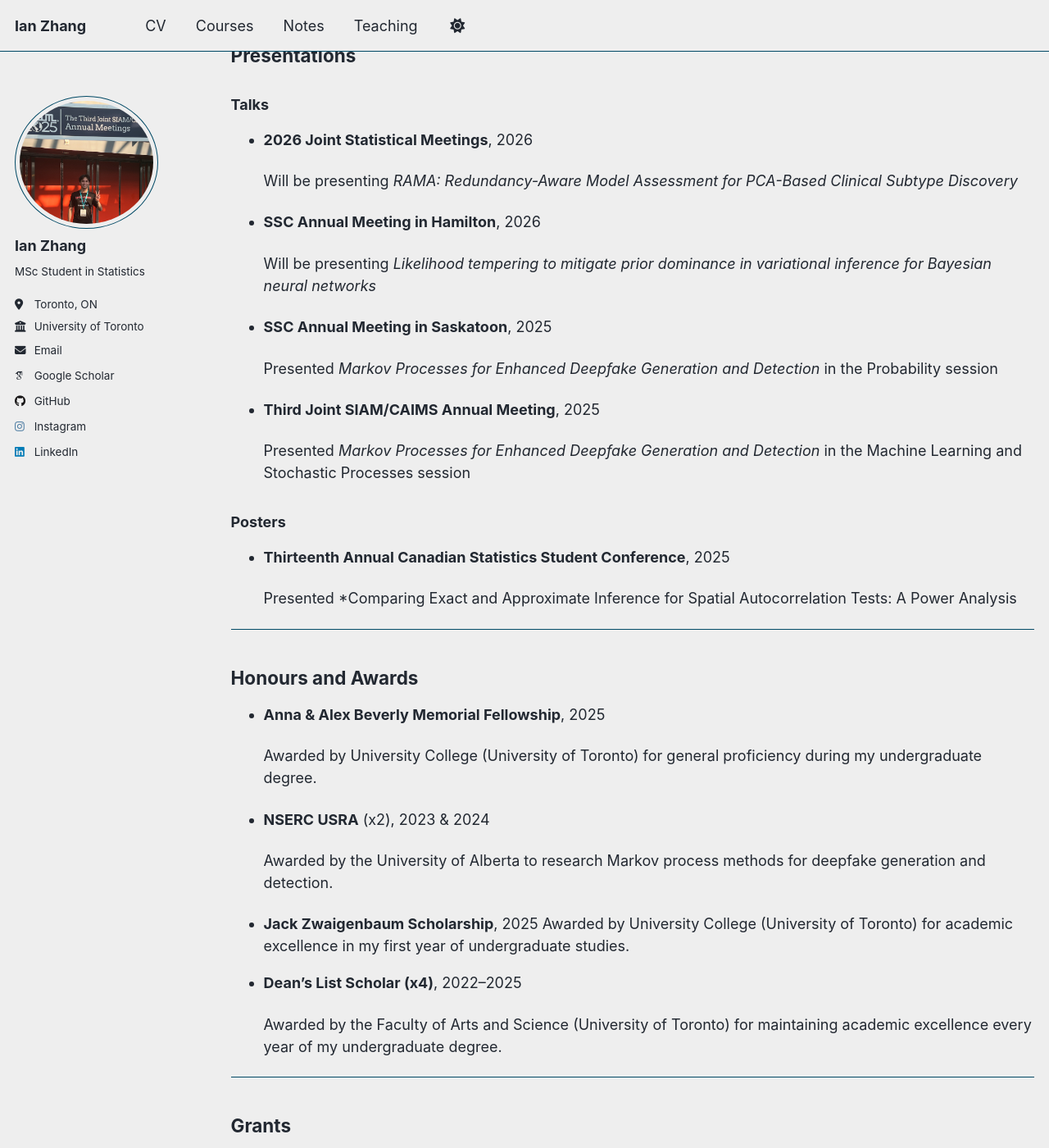
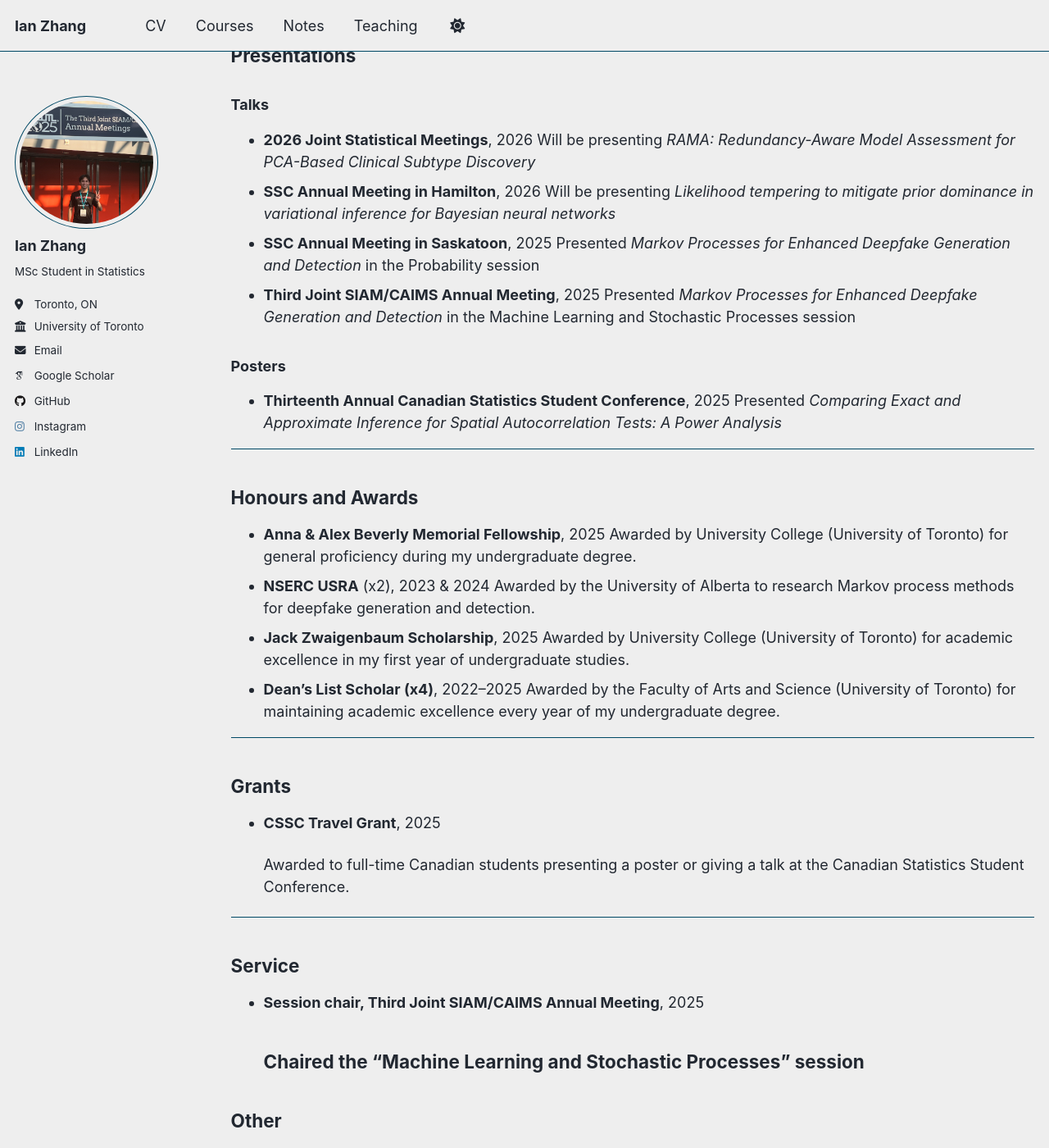
Before and after one commit to IanZhang42/ianwebsite, a Jekyll site: the page built from _pages/cv.md, in a window 1280 px wide and 1400 px high, scrolled down 1931 px. Shown: the whole window at 82% size. Built offline with Jekyll 4.4.1, drawn with Linux system fonts in a browser that asks for light colours; some web fonts are replaced; a script that is not in the unit is left out.

Commit message:
Update cv.md

```diff
--- a/_pages/cv.md
+++ b/_pages/cv.md
@@ -73,39 +73,30 @@ redirect_from:
 ### Talks
 
 - **2026 Joint Statistical Meetings**, 2026
-
   Will be presenting *RAMA: Redundancy-Aware Model Assessment for PCA-Based Clinical Subtype Discovery*
 - **SSC Annual Meeting in Hamilton**, 2026
-
   Will be presenting *Likelihood tempering to mitigate prior dominance in variational inference for Bayesian neural networks*
 - **SSC Annual Meeting in Saskatoon**, 2025
-
   Presented *Markov Processes for Enhanced Deepfake Generation and Detection* in the Probability session
 - **Third Joint SIAM/CAIMS Annual Meeting**, 2025
-
    Presented *Markov Processes for Enhanced Deepfake Generation and Detection* in the Machine Learning and Stochastic Processes session
 
 ### Posters
 - **Thirteenth Annual Canadian Statistics Student Conference**, 2025
-
-  Presented *Comparing Exact and Approximate Inference for Spatial Autocorrelation Tests: A Power Analysis
+  Presented *Comparing Exact and Approximate Inference for Spatial Autocorrelation Tests: A Power Analysis*
 
 ---
 
 ## Honours and Awards
 - **Anna & Alex Beverly Memorial Fellowship**, 2025
-
   Awarded by University College (University of Toronto) for general proficiency during my undergraduate degree.
 - **NSERC USRA** (x2), 2023 & 2024
-
   Awarded by the University of Alberta to research Markov process methods for deepfake generation and detection.
 - **Jack Zwaigenbaum Scholarship**, 2025
   Awarded by University College (University of Toronto) for academic excellence in my first year
 of undergraduate studies.
 - **Dean’s List Scholar (x4)**, 2022–2025
-
-  Awarded by the Faculty of Arts and Science (University of Toronto) for maintaining academic
-excellence every year of my undergraduate degree.
+  Awarded by the Faculty of Arts and Science (University of Toronto) for maintaining academic excellence every year of my undergraduate degree.
 
 ---
 
```
